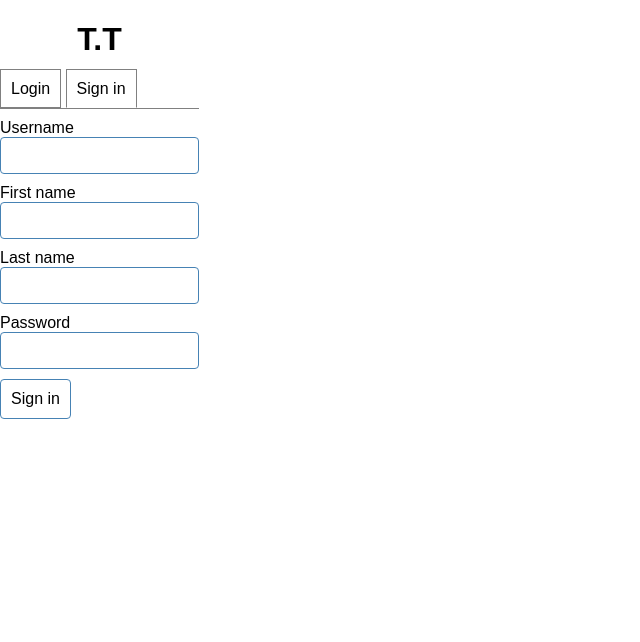
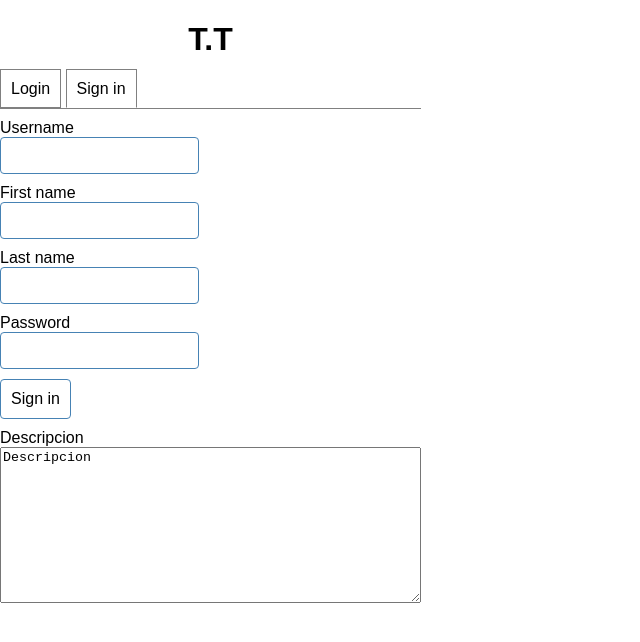
Before and after one commit to ilmoralito/test-demo, a plain HTML site: page login.html in a window 1280 px wide. Both pictures are taken after a click on the item "Sign in". Shown: the whole page, without its empty margins (0-640 px from the left). Drawn offline with Linux system fonts and the light colour scheme.

Commit message:
Agregar descripcion

```diff
--- a/login.js
+++ b/login.js
@@ -59,11 +59,32 @@ function addSignInInputs() {
 
   lastNameGroup.setAttribute("class", "form-group");
 
+
   lastNameGroup.appendChild(lastNameLabel);
   lastNameGroup.appendChild(lastName);
 
+  const formulario = document.querySelector("form")
+  const newDiv = document.createElement("div");
+  newDiv.setAttribute("class","form-group");
+
+  const newLabel = document.createElement("label");
+  newLabel.setAttribute("type","text");
+  newLabel.textContent = "Descripcion"
+
+  const textArea = document.createElement("textarea");
+  textArea.setAttribute("name","Descripcion");
+  textArea.setAttribute("rows","10");
+  textArea.setAttribute("cols","50");
+  textArea.textContent = "Descripcion"
+
+  newDiv.appendChild(newLabel);
+  newDiv.appendChild(textArea);
+
+
+
   document.querySelector("#username").parentNode.after(firstNameGroup);
   document.querySelector("#firstName").parentNode.after(lastNameGroup);
+  formulario.append(newDiv);
 }
 
 function removeSignInInputs() {
```
Also changed, not shown: login.html (+3 -0 lines).
